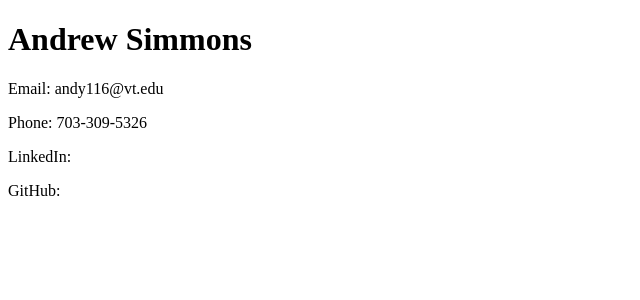
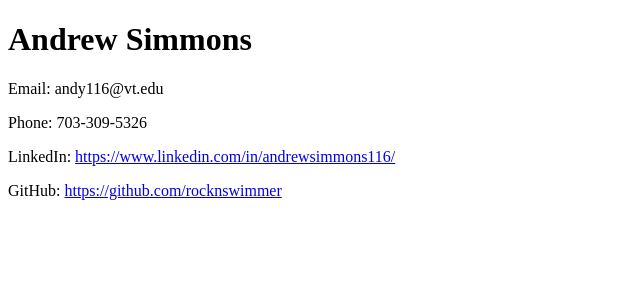
Before and after one commit to rocknswimmer/MySite, a React app: page /contact in a window 1280 px wide. Shown: the top 300 px of the page, without its empty margins (0-640 px from the left). Built offline with nearby package versions, Linux system fonts and the light colour scheme.

Commit message:
hrefs to links

```diff
--- a/src/Contact.jsx
+++ b/src/Contact.jsx
@@ -9,8 +9,8 @@ function Contact() {
       <h1>Andrew Simmons</h1>
       <p>Email: andy116@vt.edu</p>
       <p>Phone: 703-309-5326</p>
-      <p>LinkedIn:</p>
-      <p>GitHub:</p>
+      <p>LinkedIn: <a href="https://www.linkedin.com/in/andrewsimmons116/">https://www.linkedin.com/in/andrewsimmons116/</a></p>
+      <p>GitHub: <a href="https://github.com/rocknswimmer">https://github.com/rocknswimmer</a></p>
     </div>
   )
 }
```
Also changed, not shown: 1 other file (tests, documents, lock files or other folders).
